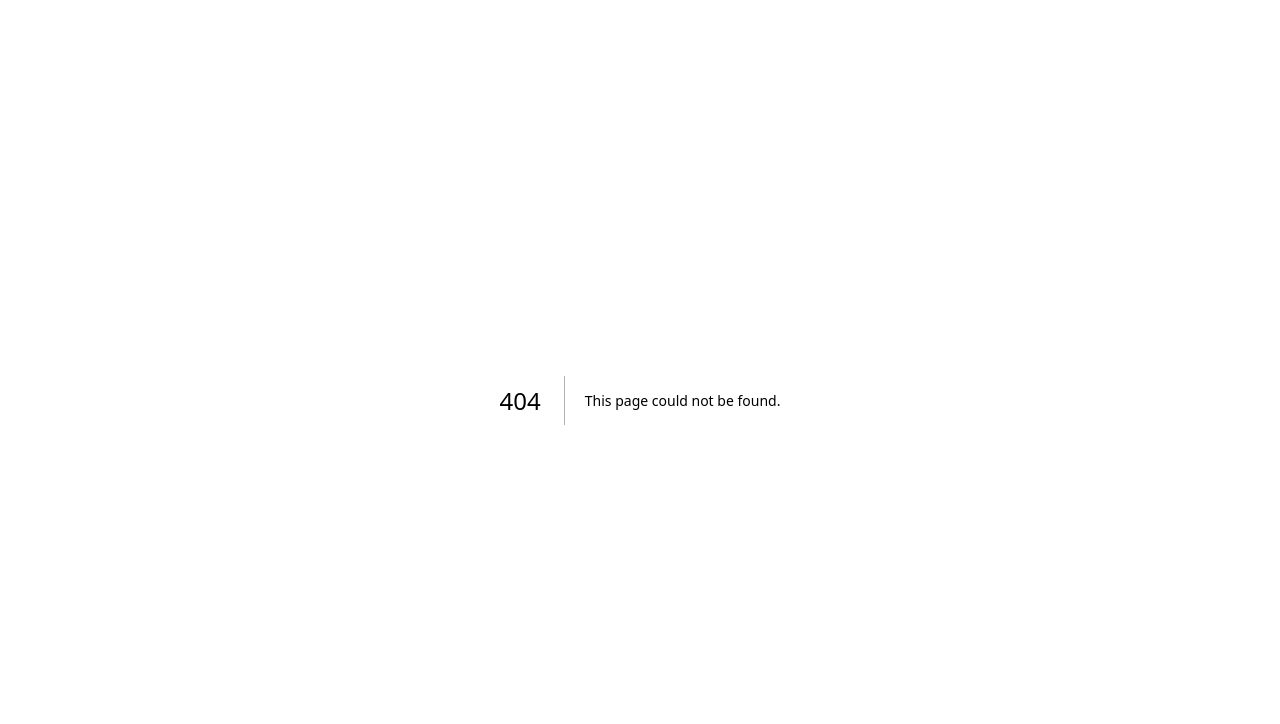
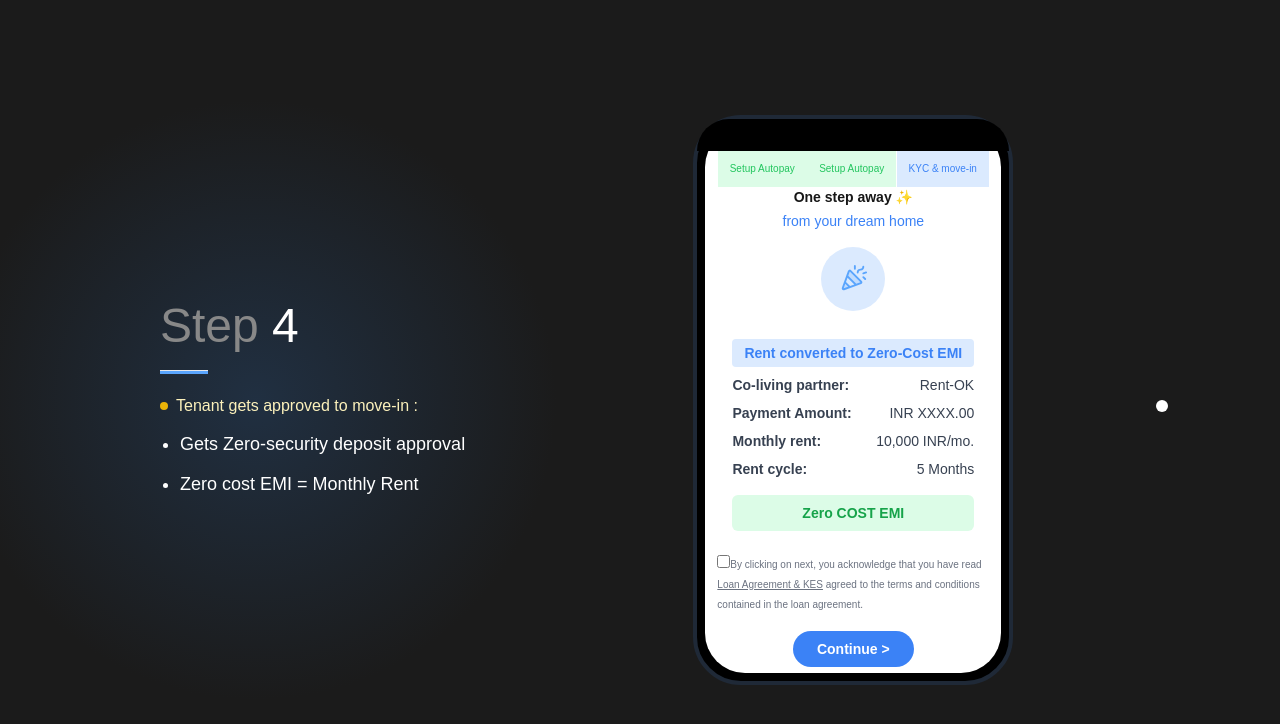
Before and after one commit to avnee-gy/circlepe_fe, a Next.js app: page /stepFour in a window 1280 px wide. Before the commit this address had no page. Shown: the top 724 px of the page. Built offline with nearby package versions, Linux system fonts and the light colour scheme.

Commit message:
route defined for step four

```diff
--- /dev/null
+++ b/app/stepFour/page.tsx
@@ -0,0 +1,70 @@
+// components/StepThreeScreen.tsx
+"use client";
+import StepFour from "@/components/stepFour";
+import React, { useState, useEffect } from "react";
+
+const StepFourScreen: React.FC = () => {
+  const [scrollPosition, setScrollPosition] = useState(0);
+
+  useEffect(() => {
+    const handleScroll = () => {
+      const position = window.scrollY;
+      const maxScroll =
+        document.documentElement.scrollHeight - window.innerHeight;
+      const scrollPercentage = (position / maxScroll) * 100;
+      setScrollPosition(scrollPercentage);
+    };
+
+    window.addEventListener("scroll", handleScroll);
+    return () => window.removeEventListener("scroll", handleScroll);
+  }, []);
+
+  return (
+    <div className="flex justify-evenly items-center min-h-screen px-20 md:pl-40 bg-bg-dark grad">
+      {/* Left Section: Step and Description */}
+      <div className="text-left text-white w-1/2">
+        <h2 className="text-5xl font-medium mb-4 text-[#888888]">
+          Step <span className="text-white">4</span>
+        </h2>
+        <hr className="w-12 my-5 h-1 bg-primary-blue" />
+        <div className="flex items-center">
+          <span className="h-2 w-2 bg-yellow-500 rounded-full mr-2"></span>
+          <p className="text-desc font-semilbold">
+            Tenant gets approved to move-in :
+          </p>
+          {/* Dotted arrow */}
+        </div>
+        <ul className="text-lg ml-5">
+          <li className="mt-3 list-disc">
+            Gets Zero-security deposit approval
+          </li>
+          <li className="mt-3 list-disc">Zero cost EMI = Monthly Rent</li>
+        </ul>
+      </div>
+
+      <div className="w-1/2 bg-white relative">
+        {/* Scrollbar on the right */}
+        <div className="absolute right-8 top-1/2 h-1/2 w-1 bg-gray-100 rounded-full transform -translate-y-1/2">
+          <div
+            className="w-3 h-3 bg-white rounded-full absolute right-0 transform -translate-x-0"
+            style={{ top: `${scrollPosition}%` }}
+          ></div>
+        </div>
+      </div>
+
+      {/* Right Section: Mobile Mockup */}
+      <div className="absolute top-1/2 left-2/3 transform -translate-x-1/2 -translate-y-1/2">
+        <div className="w-80 h-[570px] bg-black rounded-[3rem] border-4 border-gray-800 p-2 relative">
+          <div className="w-full h-8 bg-black absolute top-0 left-0 rounded-t-[3rem] flex justify-center">
+            <div className="w-1/3 h-6 bg-black absolute top-0 rounded-b-xl"></div>
+          </div>
+          <div className="w-full h-full bg-white rounded-[2.5rem] overflow-hidden">
+            <StepFour />
+          </div>
+        </div>
+      </div>
+    </div>
+  );
+};
+
+export default StepFourScreen;
```
